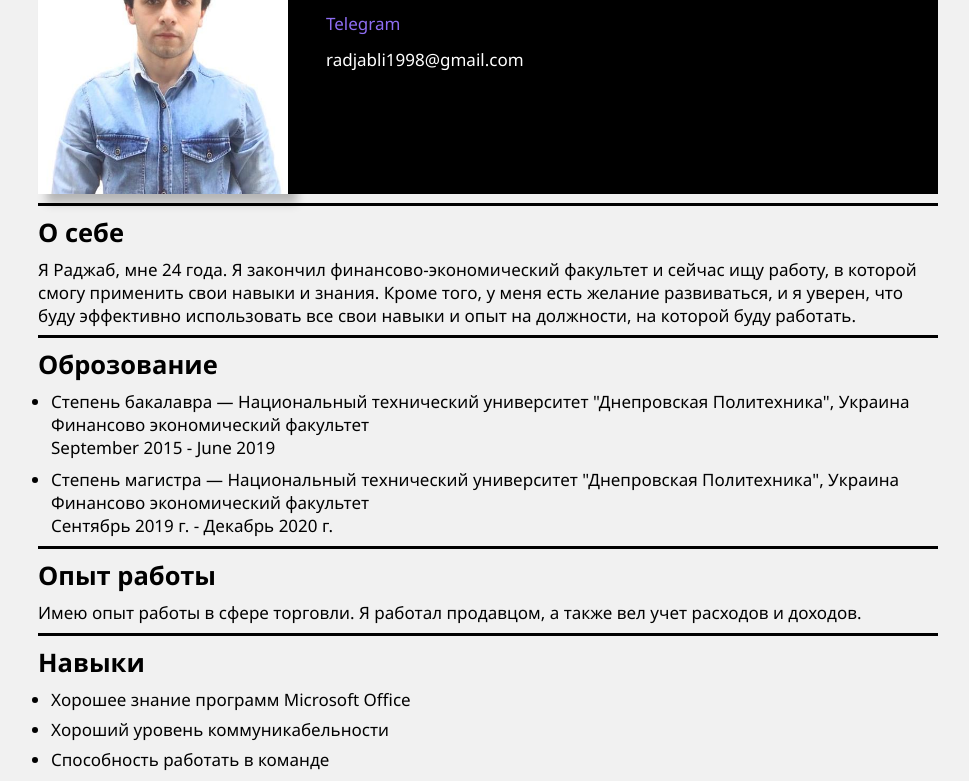
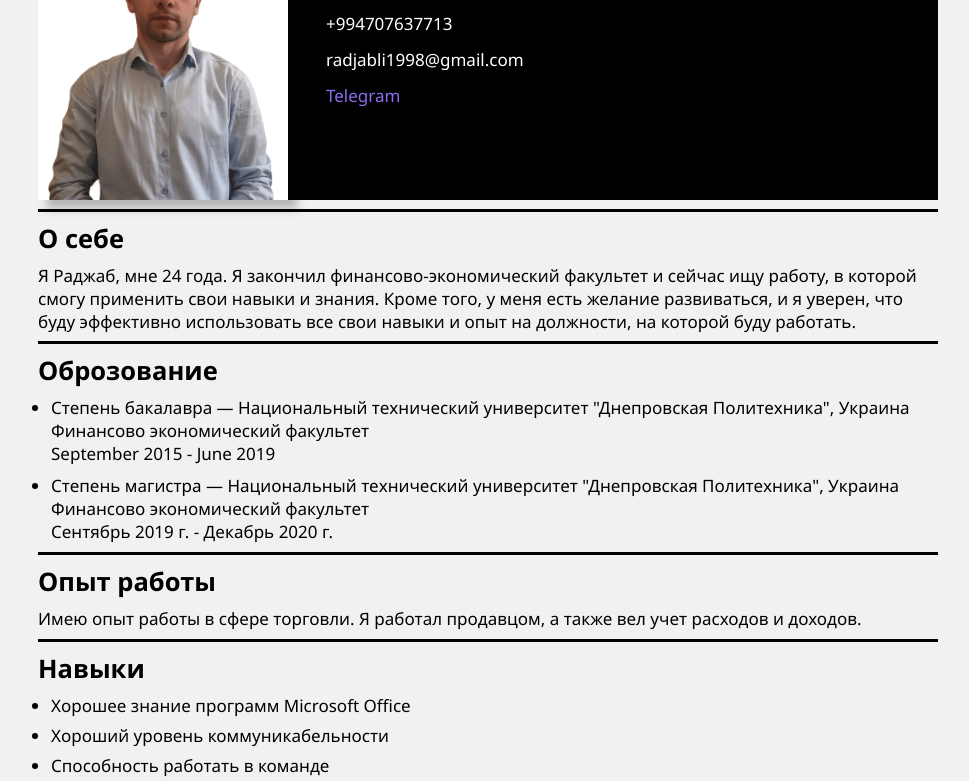
Before and after one commit to Rajab13/CV_RU, a plain HTML site: page index.html in a window 1280 px wide. Shown: the part 93-874 px from the top of the page, without its empty margins (152-1121 px from the left). Drawn offline with Linux system fonts and the light colour scheme.

Commit message:
Added some changes

```diff
--- a/index.html
+++ b/index.html
@@ -8,15 +8,16 @@
   <body>
     <div class="container">
       <div class="information">
-        <img src="R.jpeg" alt="My photo" class="cvphoto" />
+        <img src="R.png" alt="My photo" class="cvphoto" />
 
         <div class="Me">
           <h1>Раджаб Раджабли</h1>
           <div class="contacts">
+            <div class="phone">+994707637713</div>
+            <div class="email">radjabli1998@gmail.com</div>
             <div class="telegram">
               <a href="https://t.me/rajabli13" target="_blank">Telegram</a>
             </div>
-            <div class="email">radjabli1998@gmail.com</div>
           </div>
         </div>
       </div>
```
Also changed, not shown: R.jpeg (deleted), R.png (added).
